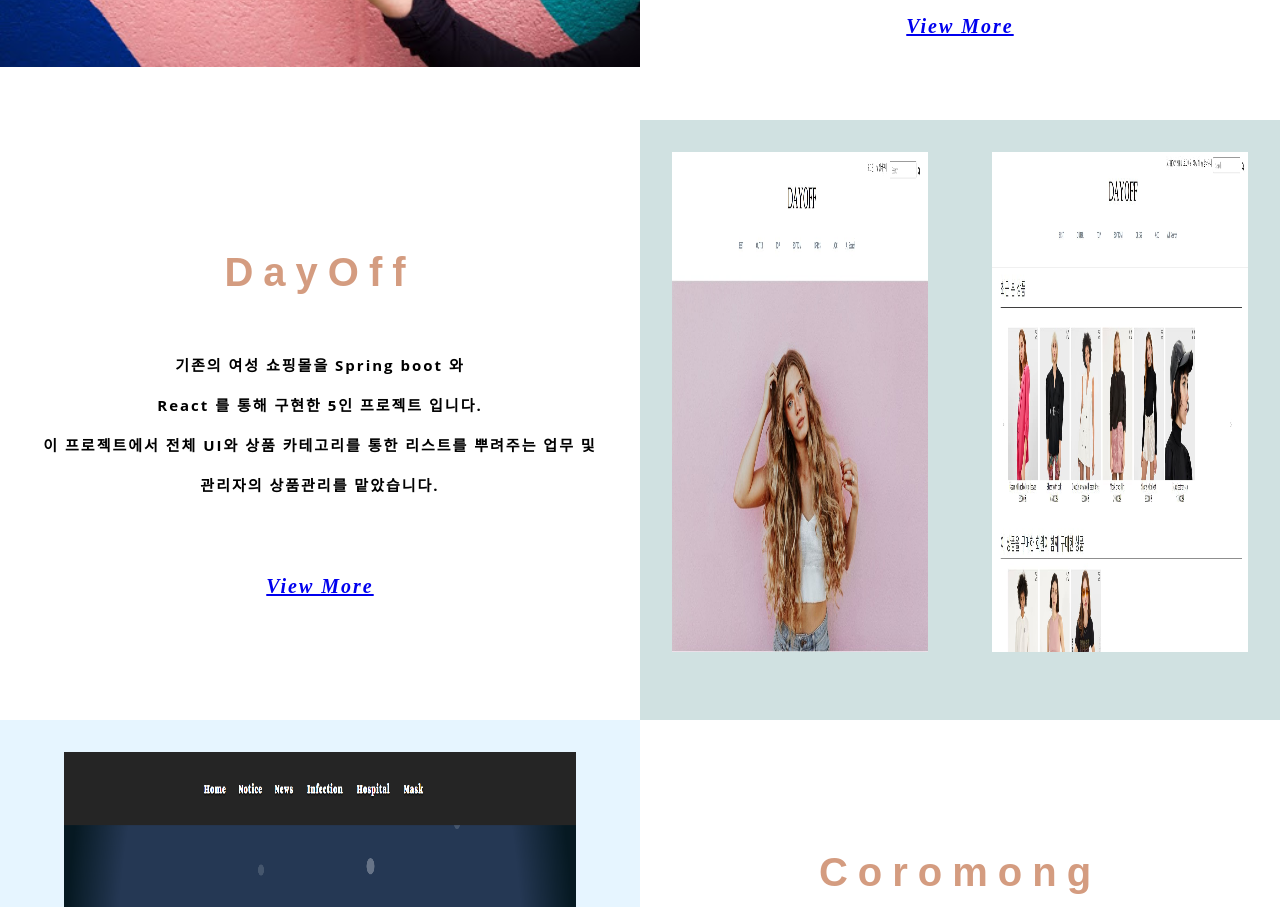
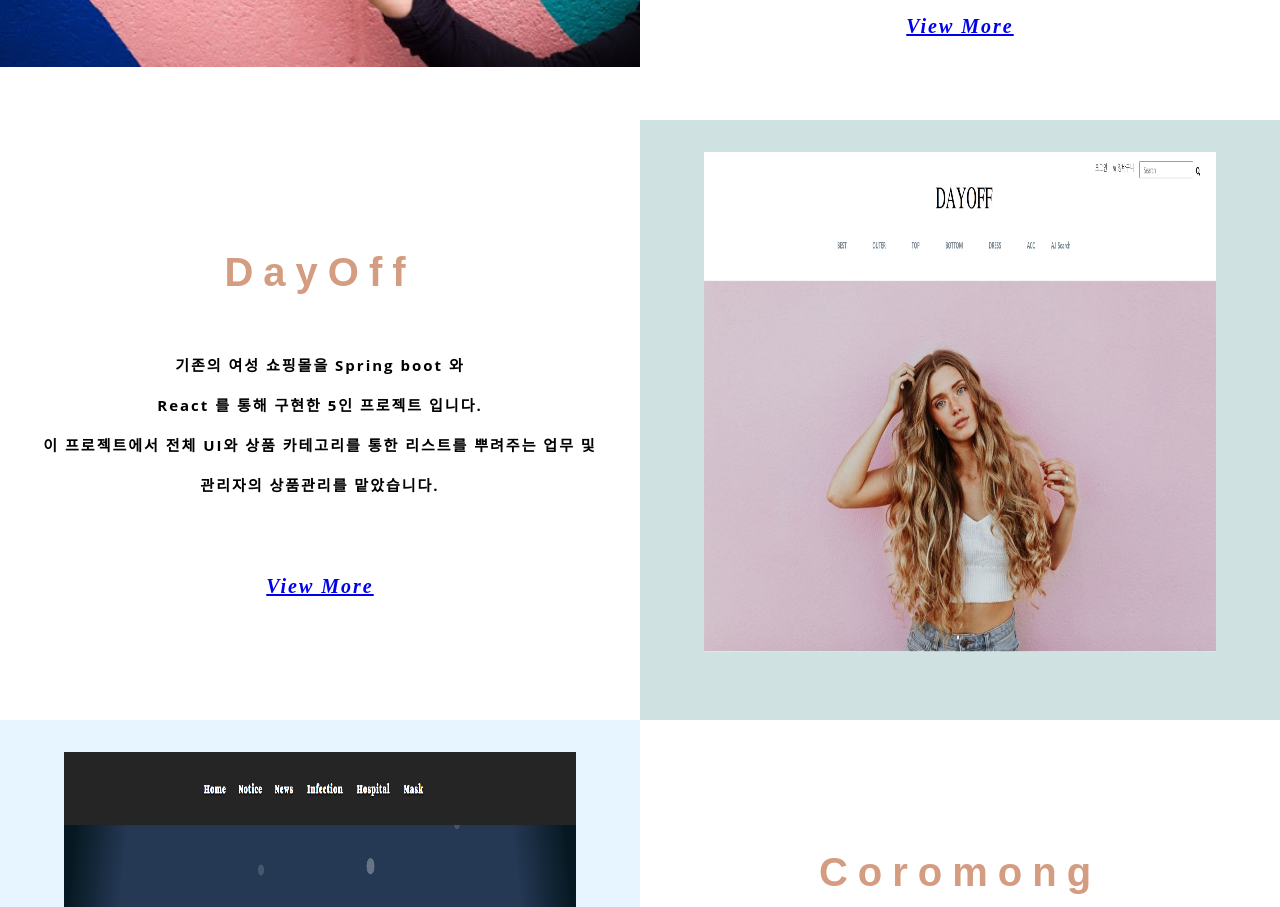
Before and after one commit to gildydtjd/page, a React (Create React App) app: page / in a window 1280 px wide. Shown: the part 2160-3067 px from the top of the page. Built offline with nearby package versions, Linux system fonts and the light colour scheme.

Commit message:
이미지변경

```diff
--- a/src/App.js
+++ b/src/App.js
@@ -96,8 +96,7 @@ function App() {
       </div>
 
       <div style={{ minHeight: '100%' , width : size.width/2 , backgroundColor : '#d0e1e1', textAlign:'center' }}>
-        <img style={{ width :'40%' , height : '500px', padding : '5%'}} src='./Img/dayoff.jpg'></img>
-        <img style={{ width :'40%' , height : '500px', padding : '5%'}} src='./Img/dayoff01.jpg'></img>
+        <img style={{ width :'80%' , height : '500px', padding : '5%'}} src='./Img/dayoff.jpg'></img>
       </div>
       </div>
 
```
